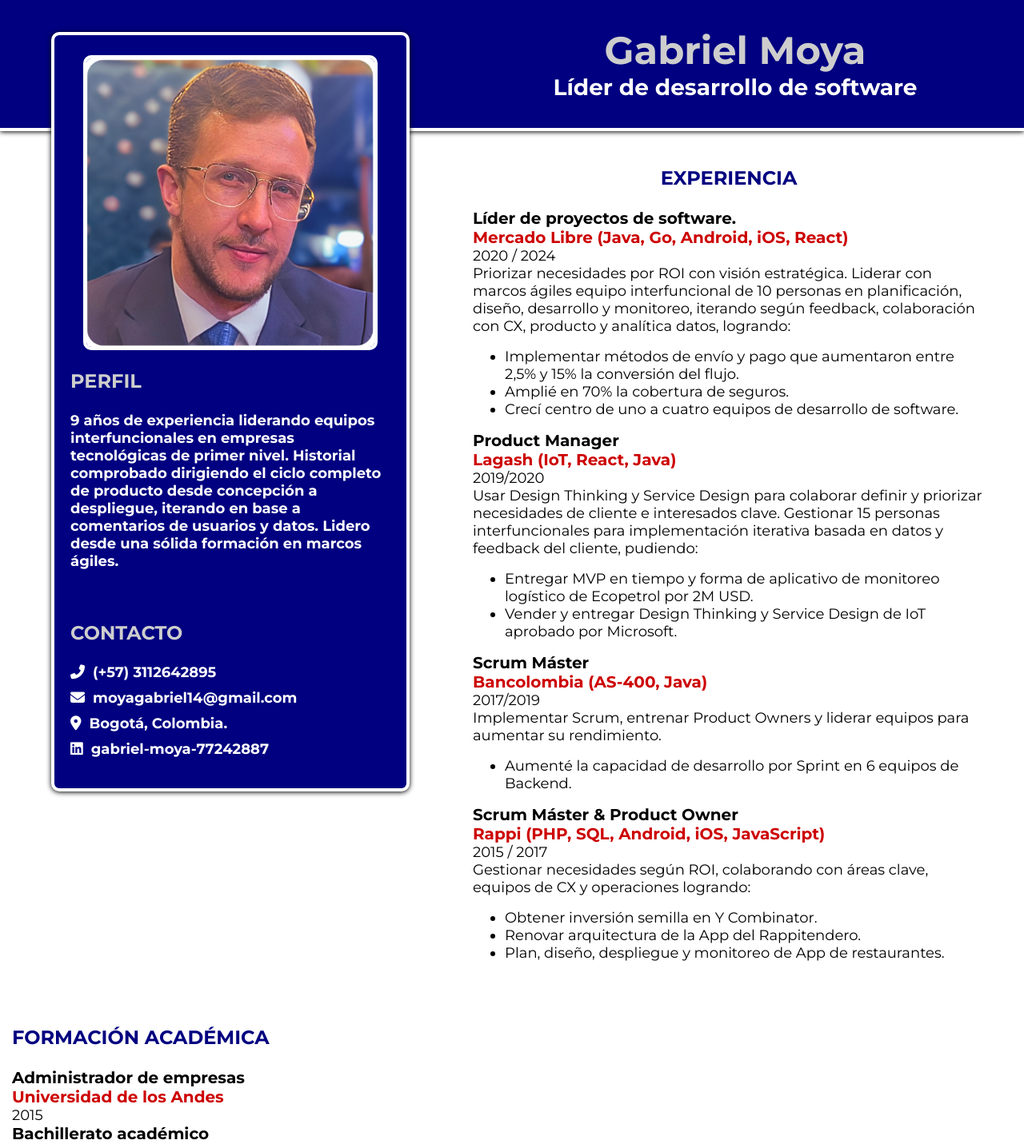
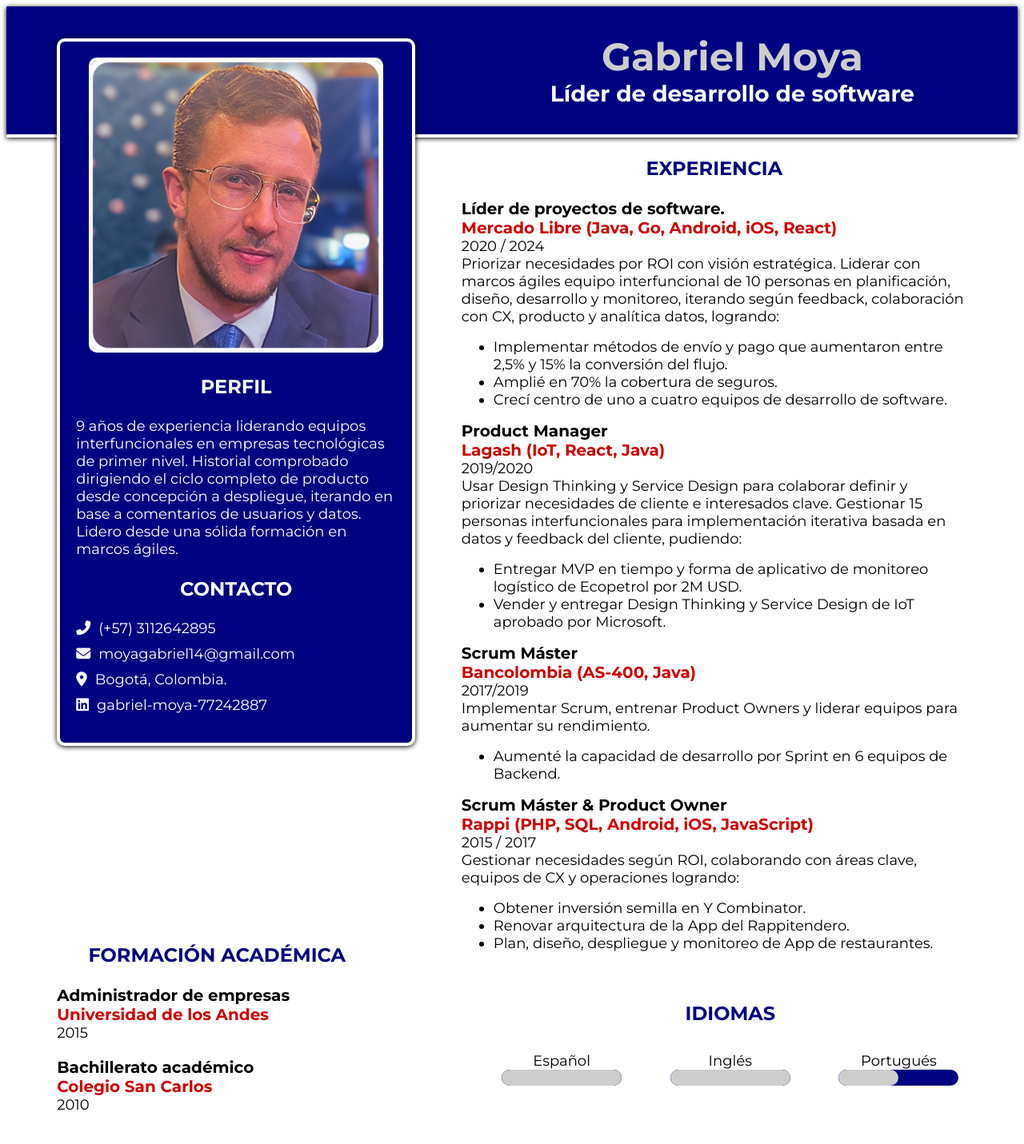
Before and after one commit to Jugador7/curriculum, a React (Create React App) app: page / in a window 1280 px wide. Shown: the top 1431 px of the page at 80% size. Built offline with nearby package versions, Linux system fonts and the light colour scheme.

Commit message:
finished skills and languages styles

```diff
--- a/src/App.css
+++ b/src/App.css
@@ -1,263 +1,259 @@
-/* Base styles for the application container */
-.app-container {
-  position: relative; /* Established as the positioning context */
-  display: flex;
-  flex-direction: column;  /* Default to stacking vertically on mobile */
+/* General Text Styles */
+h3 {
+  color: #000080;
+  font-size: 24px;
+  text-align: center;
+  font-weight: 700;
 }
-
-/* PROFILE */
-
-.profile-container {
-  display: flex;
-  flex-direction: column; /* Stack children vertically */
-  align-items: center; /* Center children horizontally */
-  justify-content: center; /* Center children vertically */
-  background-color: #000080; /* Dark blue background */
-  padding: 20px;
-  margin: 10px;
-  border: 4px solid #FFFFFF; /* Adds a 'border' that looks like a margin */
-  box-shadow: 0px 1px 6px 0px #000000; /* Adds shadow under the border */
-  border-radius: 10px; /* Adds rounded corners with a 10px radius */
-  z-index: 10;  /* Ensures the profile is above the header */
-}
-.profile-image {
-  margin-top: 5px;
-  width: 300px; /* Set the width as needed */
-  height: 300px; /* Set the height as needed */
-  border-radius: 10px; /* Adds rounded corners with a 10px radius */
-  border: 4px solid #FFFFFF; /* Optional: adds a white border */
-}
-
-.profile-text {
-  align-items: flex-start; /* Overrides parent centering, aligns text to start */
-  text-align: left; /* Ensures text within is aligned left */
-  width: 100%; /* Ensures the div takes full width if not already set */
-}
-
-.profile-text h3 {
-  color: #CDCDCD; /* Gray color for the main title */
-  font-size: 24px; /* Example font size, adjust as needed */
-  text-align: left;
-  font-weight: 700;  /* Example font size, adjust as needed */
-}
-.profile-text p {
-  color: #FFFFFF; /* White color for the subtitle */
-  font-size: 18px; /* Example font size, adjust as needed */
-  text-align: left;
-  font-weight: 700;  /* Example font size, adjust as needed */
-}
-
-.profile-text ul {
-  color: #FFFFFF; /* White color for the subtitle */
-  font-size: 18px; /* Example font size, adjust as needed */
-  text-align: left;
-  font-weight: 700;  /* Example font size, adjust as needed */
-  list-style: none; /* Removes default list bullets */
-  padding: 0;
-}
-
-.profile-text li {
-  color: #FFFFFF; /* White color for the subtitle */
-  margin: 10px 0; /* Adds vertical space between list items */
-  align-items: center; /* Aligns icons and text vertically */
-  display: flex; /* Lays out the icon and text in a horizontal row */
-}
-
-.profile-text li i {
-  margin-right: 10px; /* Adds space between the icon and the text */
-  color: #FFFFFF; /* Adjust color as needed */
-}
-
-.profile-text:nth-of-type(1)::after {
-  content: "";
-  position: absolute;
-  bottom: -20px; /* Adjust this value to control the vertical position of the line */
-  left: 50%;
-  width: 80%; /* Adjust the width as needed */
-  height: 2px; /* Line thickness */
-  background-color: #FFFFFF; /* Line color */
-  transform: translateX(-50%); /* Centers the line horizontally */
-}
-
-.profile-text:nth-of-type(2) {
-  margin-top: 40px; /* Add margin to create space between the line and the next profile-text */
-}
-
-
-/* HEADER */
-.header-container {
-  align-items: center;
-  justify-content: flex-start; /* Aligns items to the left */
-  background-color: #000080; /* Dark blue background */
-  color: #FFFFFF;
-  padding: 30px 20px;
-  height: 120px;
-  border-bottom: 4px solid #FFFFFF; /* Adds a 'border' that looks like a margin */
-  box-shadow: 0px 1px 6px 0px #000000; /* Adds shadow under the border */
-}
-.header-text h1 {
-  color: #CDCDCD; /* Gray color for the main title */
-  margin: 0; /* Remove default margin */
-  font-size: 48px; /* Example font size, adjust as needed */
-  text-align: center;
-  font-weight: 700;  /* Example font size, adjust as needed */
-}
-.header-text h2 {
-  color: #FFFFFF; /* White color for the subtitle */
-  margin: 0; /* Remove default margin */
-  font-size: 28px; /* Example font size, adjust as needed */
-  text-align: center;
-  font-weight: 700;  /* Example font size, adjust as needed */
-}
-
-
-/*Experience*/
-.experience-container {
-  display: flex;
-  flex-direction: column;
-  align-items: center; /* Center items horizontally */
-  justify-content: center; /* Center items vertically */
-  padding: 0px 15px;
-  margin: 20px 0; /* Add margin to separate from other containers */
-}
-.experience-text {
-  align-items: flex-start; /* Overrides parent centering, aligns text to start */
-  width: 100%; /* Ensures the div takes full width if not already set */
-}
-
-/*Academic Background*/
-.academic-background {
-  display: flex;
-  flex-direction: column;
-  align-items: left; /* Center items horizontally */
-  justify-content: left; /* Center items vertically */
-  padding: 0px 15px;
-  margin: 20px 0; /* Add margin to separate from other containers */
-}
-
-.academic-background h3 {
-  text-align: left; /* Center items horizontally */
-}
-
-/*Additional training*/
-.additional-training {
-  display: flex;
-  flex-direction: column;
-  text-align: left; /* Center items horizontally */
-  align-items: left; /* Center items horizontally */
-  justify-content: left; /* Center items vertically */
-  padding: 0px 15px;
-  margin: 20px 0; /* Add margin to separate from other containers */
-}
-
-.additional-training h3 {
-  text-align: left; /* Center items horizontally */
-}
-
-/* BODY */
-body {
-    margin: 0px; /* Overwriting the body style */
-    font-family: 'Montserrat', sans-serif; /* Apply Montserrat to the entire application */
-}
-
-h3 {
-  color: #000080; /* Red color for the main title */
-  font-size: 24px; /* Example font size, adjust as needed */
-  text-align: center; /* Ensures text within is aligned left */
-  font-weight: 700;  /* Example font size, adjust as needed */
-}
-
-h4 {
-  color: #000000; /* Black color for the subtitle */
-  font-size: 20px; /* Example font size, adjust as needed */
-  text-align: left; /* Ensures text within is aligned left */
-  font-weight: 700;  /* Example font size, adjust as needed */
+h4, h5 {
+  font-size: 20px;
+  font-weight: 700;
   margin: 0;
 }
-
+h4 {
+  color: #000000;
+}
 h5 {
-  color: #CD0000; /* Black color for the subtitle */
-  font-size: 20px; /* Example font size, adjust as needed */
-  text-align: left; /* Ensures text within is aligned left */
-  font-weight: 700;  /* Example font size, adjust as needed */
-  margin: 0;
+  color: #CD0000;
 }
-
-p {
-  color: #000000; /* Black color for the subtitle */
-  font-size: 18px; /* Example font size, adjust as needed */
-  text-align: left; /* Ensures text within is aligned left */
-  margin: 0;
-}
-
-li {
-  color: #000000; /* Black color for the subtitle */
-  font-size: 18px; /* Example font size, adjust as needed */
-  text-align: left; /* Ensures text within is aligned left */
+p, li {
+  color: #000000;
+  font-size: 18px;
+  text-align: left;
   margin: 0;
 }
 
 
+/* Base styles for the application container */
+.app-container {
+  position: relative;
+  display: flex;
+  flex-direction: column;
+  font-family: 'Montserrat', sans-serif;
+  margin: 0;
+}
+
+/* Common styles for containers */
+.container {
+  display: flex;
+  flex-direction: column;
+  justify-content: center;
+  padding: 0 15px;
+  margin: 20px 0;
+}
+
+/* Profile */
+.profile-container {
+  align-items: center;
+  background-color: #000080;
+  padding: 20px;
+  margin: 10px;
+  border: 4px solid #FFFFFF;
+  box-shadow: 0 1px 6px #000000;
+  border-radius: 10px;
+  z-index: 10;
+}
+.profile-image {
+  margin-top: 5px;
+  width: 350px;
+  height: 350px;
+  border-radius: 10px;
+  border: 4px solid #FFFFFF;
+  margin: 0% 4%;
+}
+.profile-text {
+  text-align: left;
+  width: 100%;
+}
+.profile-text h3 {
+  color: #FFFFFF;
+  font-weight: 700;
+}
+
+.profile-text h3, .profile-text p, .profile-text ul, .profile-text li {
+  color: #FFFFFF;
+}
+
+.profile-text ul {
+  list-style: none;
+  padding: 0;
+}
+.profile-text li {
+  margin: 10px 0;
+  display: flex;
+  align-items: center;
+}
+.profile-text li i {
+  margin-right: 10px;
+}
+
+/* Header */
+.header-container {
+  display: flex;
+  align-items: center;
+  justify-content: center;
+  background-color: #000080;
+  color: #FFFFFF;
+  padding: 30px 20px;
+  height: 120px;
+  border-bottom: 4px solid #FFFFFF;
+  box-shadow: 0 1px 6px #000000;
+}
+.header-text h1, .header-text h2 {
+  margin: 0;
+  font-weight: 700;
+  text-align: center;
+}
+.header-text h1 {
+  color: #CDCDCD;
+  font-size: 48px;
+}
+.header-text h2 {
+  color: #FFFFFF;
+  font-size: 28px;
+}
+
+/* Experience */
+.experience-container {
+  align-items: center;
+}
+
+/* Academic Background and additional training*/
+.academic-background, .additional-training {
+  text-align: left;
+}
+.academic-background p, .additional-training p {
+  margin-bottom: 20px;
+}
+
+/* Languages */
+
+/* Languages Component Styles */
+.languages, .skills {
+  padding: 20px;
+  text-align: center;
+}
+
+.languages h2, .skills h2{
+  font-size: 24px;
+  margin-bottom: 20px;
+}
+
+.languages ul, .skills ul {
+  list-style-type: none;
+  padding: 0;
+  display: flex;
+  justify-content: space-around; /* Distribute items evenly with space around */
+  flex-wrap: wrap;
+}
+
+.language-item, .skill-item {
+  display: flex;
+  flex-direction: column;
+  align-items: center;
+  margin: 0 10px;
+}
+
+.skill-item {
+  margin: 10px;
+}
+
+.language-name, .skill-name {
+  font-size: 18px;
+  margin-top: 10px; /* Add space between progress bar and text */
+}
+
+.progress-bar {
+  background-color: #000080; /* Navy blue background */
+  border-radius: 10px;
+  overflow: hidden;
+  height: 20px;
+  width: 90px; /* Set a fixed width for the progress bar */
+}
+
+.progress {
+  background-color: #CDCDCD; /* Light gray color */
+  height: 100%;
+  border-radius: 10px;
+}
+
+
+
 /* Desktop view: Profile appears above the Header */
-@media (min-width: 1073px) {
+@media (min-width: 1200px) {
   .profile-container {
-    position: absolute;  /* Resets positioning to default */
-    max-width: 400px;       /* Resets the width to take full available space */
-    margin: 40px 15% 0px 5%;    /* Provides space above and below the profile */
-    left: auto;        /* Resets left positioning */
-    right: auto;       /* Resets right positioning */
-    top: auto;         /* Resets top positioning */
-    transform: none;   /* Clears any transformations */
+    position: absolute;
+    max-width: 400px;
+    margin: 40px 15% 0 5%;
   }
   .profile-image {
-    width: 90%; /* Smaller size on mobile */
-    height: 90%; /* Smaller size on mobile */
+    width: 90%;
+    height: 90%;
   }
   .header-container {
-    display: flex;
-    align-items: center;
-    justify-content: center; /* Aligns items to the center */
-    background-color: #000080; /* Dark blue background */
-    color: #FFFFFF;
     height: 100px;
-    border-bottom: 4px solid #FFFFFF; /* Adds a 'border' that looks like a margin */
-    box-shadow: 0px 1px 6px 0px #000000; /* Adds shadow under the border */
   }
-  .header-text{
+  .header-text {
     max-width: 60%;
-    padding-left:45%;
+    padding-left: 45%;
   }
-  .experience-container {
-    max-width: 50%;       /* Resets the width to take full available space */
+  .experience-container, .languages, .skills {
+    max-width: 50%;
     margin-left: 45%;
+  }
+  .academic-background, .additional-training {
+    max-width: 400px;
+    z-index: 10;
+    margin: -4% 15% 0 5%;
+  }
+  .additional-training {
+    margin: 0px 15% 0 5%;
+  }
+  .languages, .skills {
+    max-width: 50%;
+    z-index: 10;
+  }
+  .languages {
+    margin-top:
+    -65%;
+  }
+  .progress-bar {
+    width: 150px; /* Set a fixed width for the progress bar */
   }
 }
 
 /* Desktop view adjustments for really big screens */
-@media (min-width: 1500px) {
-  .header-text{
+@media (min-width: 1600px) {
+  .header-text {
     padding-left: 40%;
     margin-right: 20%;
   }
-  .experience-container {
-    max-width: 50%;       /* Resets the width to take full available space */
+  .experience-container, .languages, .skills {
     margin-left: 35%;
+  }
+  .languages, .skills {
+    max-width: 50%;
+    z-index: 10;
+  }
+  .languages {
+    margin-top:
+    -40%;
+  }
+  .progress-bar {
+    width: 150px; /* Set a fixed width for the progress bar */
   }
 }
 
-/* Mobile view adjustments to ensure profile appears below the Header */
-@media (max-width: 1073px) {
+/* Mobile view adjustments */
+@media (max-width: 1200px) {
   .profile-image {
-    width: 90%; /* Smaller size on mobile */
-    height: 90%; /* Smaller size on mobile */
+    width: 90%;
+    height: 90%;
   }
-  .header-text{
+  .header-text {
     padding-top: 3%;
   }
-  .experience-container {
-    margin-left: 5%;
-    margin-right: 5%;
+  .experience-container, .academic-background, .additional-training {
+    margin: 0 5%;
   }
 }
-
-  /* Additional styles for other components can be added here */
--- a/src/components/AcademicBackground.js
+++ b/src/components/AcademicBackground.js
@@ -4,6 +4,7 @@
 const AcademicBackground = () => {
   return (
     <div className="academic-background">
+      <div className='academic-background-text'>
         <h3>FORMACIÓN ACADÉMICA</h3>
           <h4>Administrador de empresas</h4>
             <h5>Universidad de los Andes</h5>
@@ -11,6 +12,7 @@
           <h4>Bachillerato académico</h4>
             <h5>Colegio San Carlos</h5>
               <p>2010</p>
+      </div>
     </div>
   );
 };
--- a/src/components/Languages.js
+++ b/src/components/Languages.js
@@ -1,13 +1,24 @@
 import React from 'react';
 
 const Languages = () => {
+  const languages = [
+    { name: 'Español', level: '100%' },
+    { name: 'Inglés', level: '100%' },
+    { name: 'Portugués', level: '50%' },
+  ];
+
   return (
     <div className="languages">
-      <h3>Idiomas</h3>
+      <h3>IDIOMAS</h3>
       <ul>
-        <li>Español</li>
-        <li>Inglés</li>
-        <li>Portugués</li>
+        {languages.map((language, index) => (
+          <li key={index} className="language-item">
+            <span className="language-name">{language.name}</span>
+            <div className="progress-bar">
+              <div className="progress" style={{ width: language.level }}></div>
+            </div>
+          </li>
+        ))}
       </ul>
     </div>
   );
--- a/src/components/Skills.js
+++ b/src/components/Skills.js
@@ -1,20 +1,31 @@
 import React from 'react';
 
 const Skills = () => {
+  const skills = [
+    { name: 'HTML/CSS', level: '90%' },
+    { name: 'JS', level: '50%' },
+    { name: 'NodeJS', level: '50%' },
+    { name: 'React', level: '50%' },
+    { name: 'ExpressJS', level: '25%' },
+    { name: 'SQL', level: '80%' },
+    { name: 'Git', level: '60%' },
+    { name: 'Python', level: '50%' },
+    { name: 'Django', level: '25%' },
+    { name: 'Flask', level: '25%' },
+  ];
+
   return (
     <div className="skills">
-      <h3>Conocimientos</h3>
+      <h3>CONOCIMIENTOS</h3>
       <ul>
-        <li>HTML/CSS</li>
-        <li>JS</li>
-        <li>NodeJS</li>
-        <li>React</li>
-        <li>ExpressJS</li>
-        <li>SQL</li>
-        <li>Git</li>
-        <li>Python</li>
-        <li>Django</li>
-        <li>Flask</li>
+        {skills.map((skill, index) => (
+          <li key={index} className="skill-item">
+            <div className="progress-bar">
+              <div className="progress" style={{ width: skill.level }}></div>
+            </div>
+            <span className="skill-name">{skill.name}</span>
+          </li>
+        ))}
       </ul>
     </div>
   );
```
